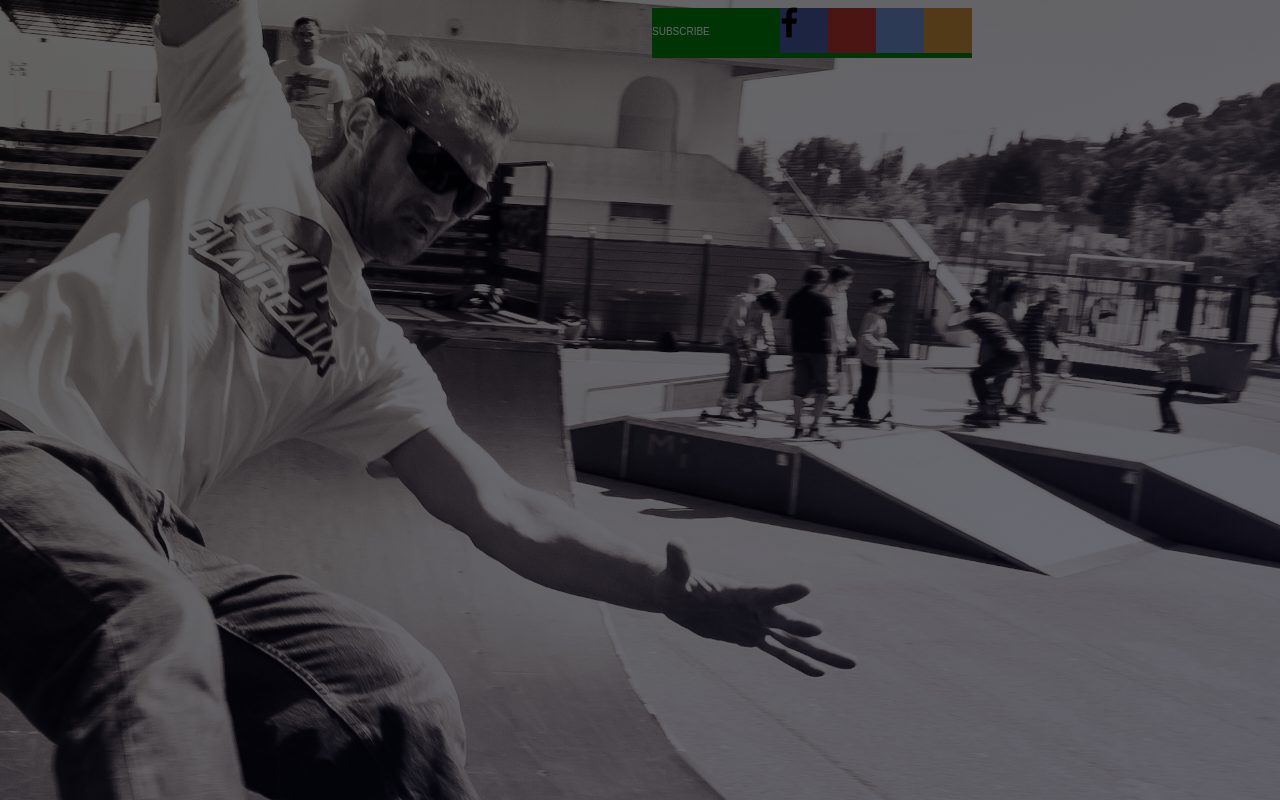
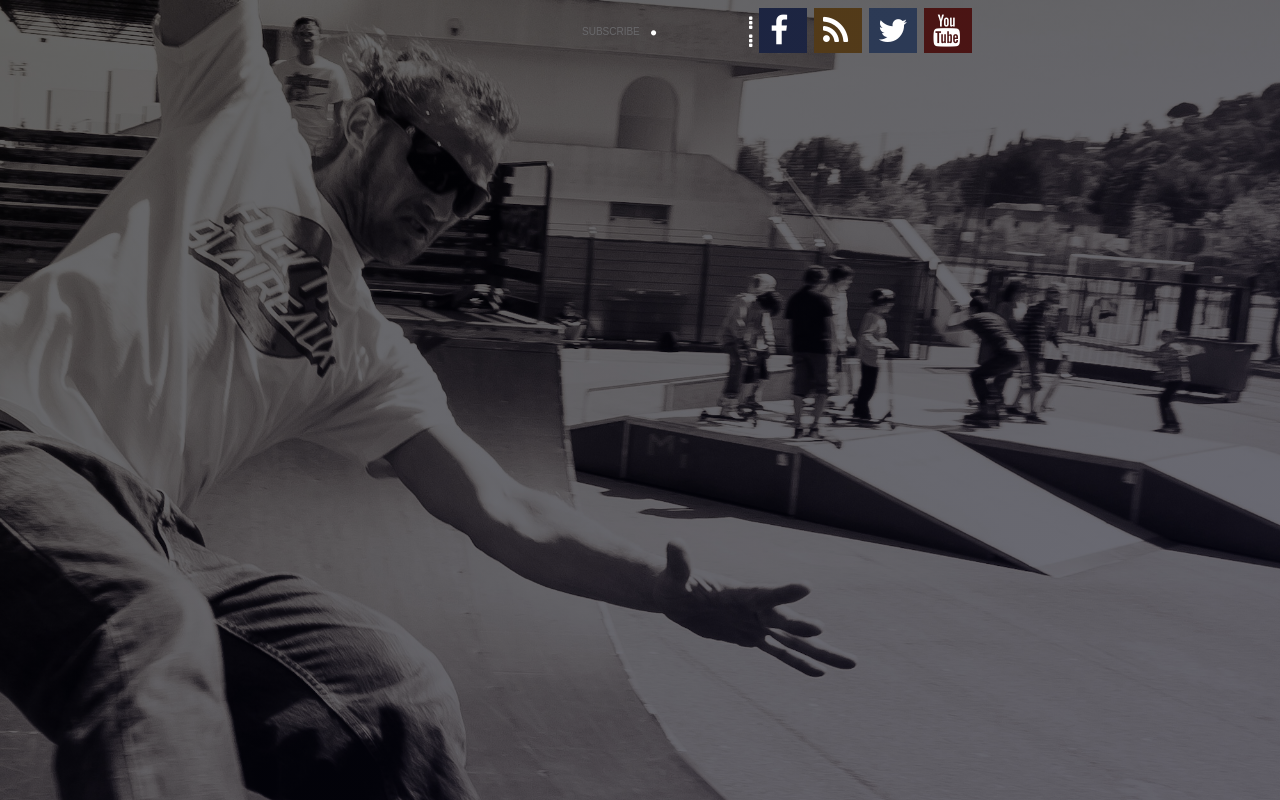
Before and after one commit to jacksaintjack/HomeWorkMay21, a plain HTML site: page index.html in a window 1280 px wide. Drawn offline with Linux system fonts and the light colour scheme.

Commit message:
Finished the media botton

```diff
--- a/index.html
+++ b/index.html
@@ -15,19 +15,30 @@
 
     <section class = "mediaButtons">
       <span> SUBSCRIBE </span>
+        <span class = "dot">
+        <span><i class="fa fa-circle"></i></span>
+      </span>
         <!-- <i class="fa fa-circle-thin fa-2x"></i> -->
-        <div class = "comment">
-          <div></div>
+        <div class = "youtube">
+          <div><i class="fa fa-youtube fa-2x"></i></div>
+        </div>
+
+        <div class = "twitter">
+          <div><i class="fa fa-twitter fa-2x"></i></div>
+        </div>
+
+        <div class = "rss">
+          <div><i class="fa fa-rss fa-2x"></i></div>
           </div>
-        <div class = "twitter">
-          <div></div>
-        </div>
-        <div class = "youtube">
-          <div></div>
-        </div>
+
       <div class = "facebook">
         <div><i class="fa fa-facebook fa-2x"></i></div>
         </div>
+
+      <div class = "dots">
+        <div><i class="fa fa-ellipsis-v"></i></div>
+        <div><i class="fa fa-ellipsis-v"></i></div>
+      </div>
 
 
        </div>
--- a/style.css
+++ b/style.css
@@ -15,10 +15,10 @@ body:before {
 
 }
 
+/* starts of the media button section */
 .mediaButtons{
   float: right;
   display: inline;
-  background-color: green;
   width: 320px;
   height: 50px;
   margin-right: 300px;
@@ -30,9 +30,7 @@ body:before {
   padding-top: 18px;
   color: white;
   diplay:none;
-}
-.facebook<i{
-  padding: 8px;
+  margin-left: -70px;
 }
 
 .youtube{
@@ -40,19 +38,40 @@ body:before {
   width:15%;
   height:90%;
   float:right;
+
+}
+
+.youtube>div{
+  padding-top: 7px;
+  padding-left: 9px;
+  color:white;
 }
 .twitter{
   background-color: #6A8DC7;
   width:15%;
   height:90%;
   float:right;
+  margin-right:7px;
 }
 
-.comment{
+.twitter>div{
+  padding-top: 7px;
+  padding-left: 9px;
+  margin-right:7px;
+  color:white;
+}
+
+.rss{
     background-color:#CA8E31;
     width:15%;
     height:90%;
     float:right;
+    margin-right:7px;
+}
+.rss>div{
+  padding-top: 7px;
+  padding-left: 9px;
+  color:white;
 }
 
 .facebook {
@@ -60,4 +79,29 @@ body:before {
   width:15%;
   height:90%;
   float:right;
+  margin-right:7px;
 }
+
+.facebook>div{
+  padding-top: 7px;
+  padding-left: 11px;
+  color:white;
+}
+
+.dots{
+  padding-left: 97px;
+  padding-top: 7px;
+}
+
+.dots>div{
+  color: white;
+
+}
+
+.dot>span{
+  padding-left: 69px;
+  font-size:6px
+
+}
+
+/* THIS END THE SECTION ON MEDIA BUTTONS*/
```
